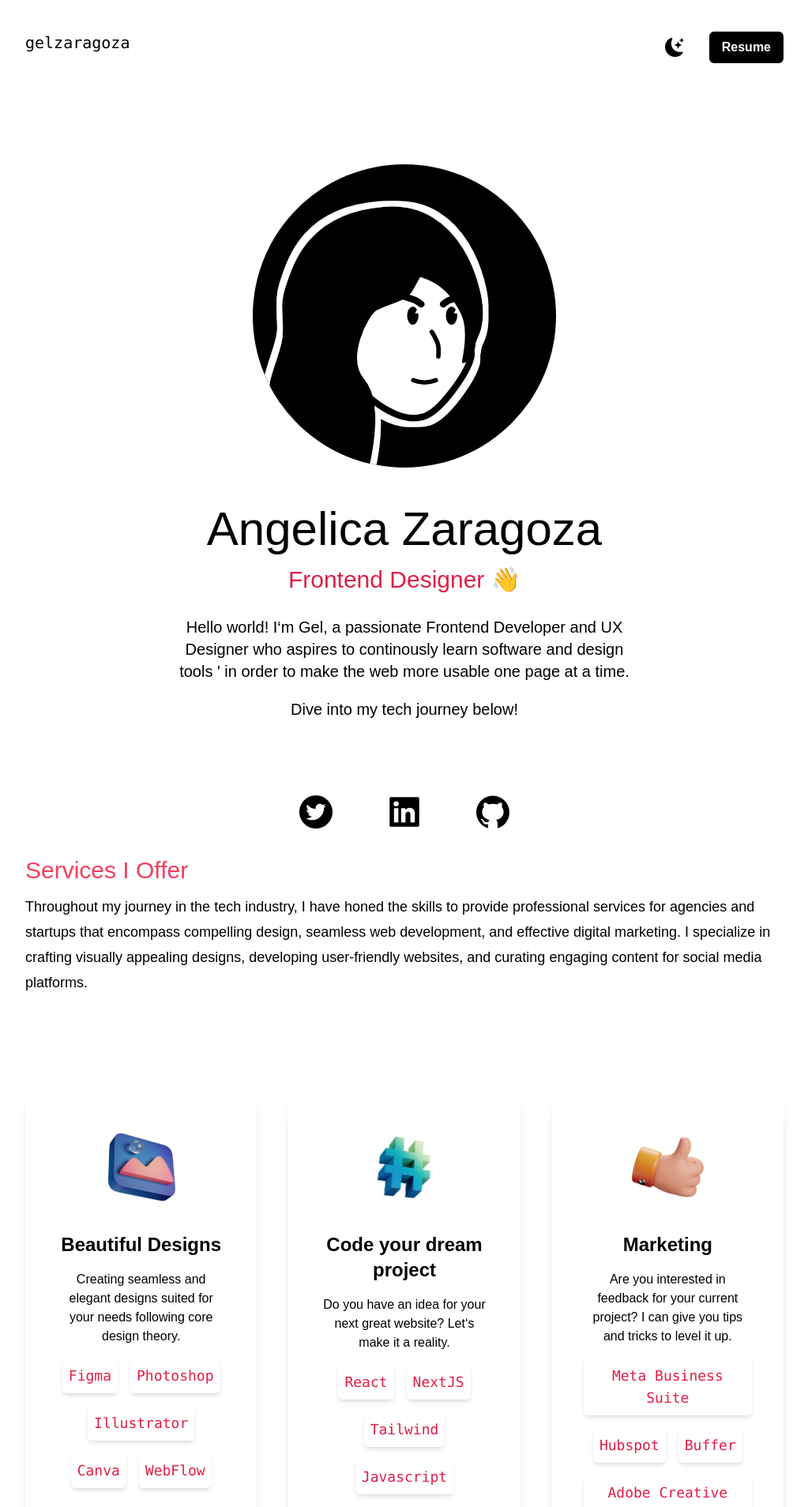
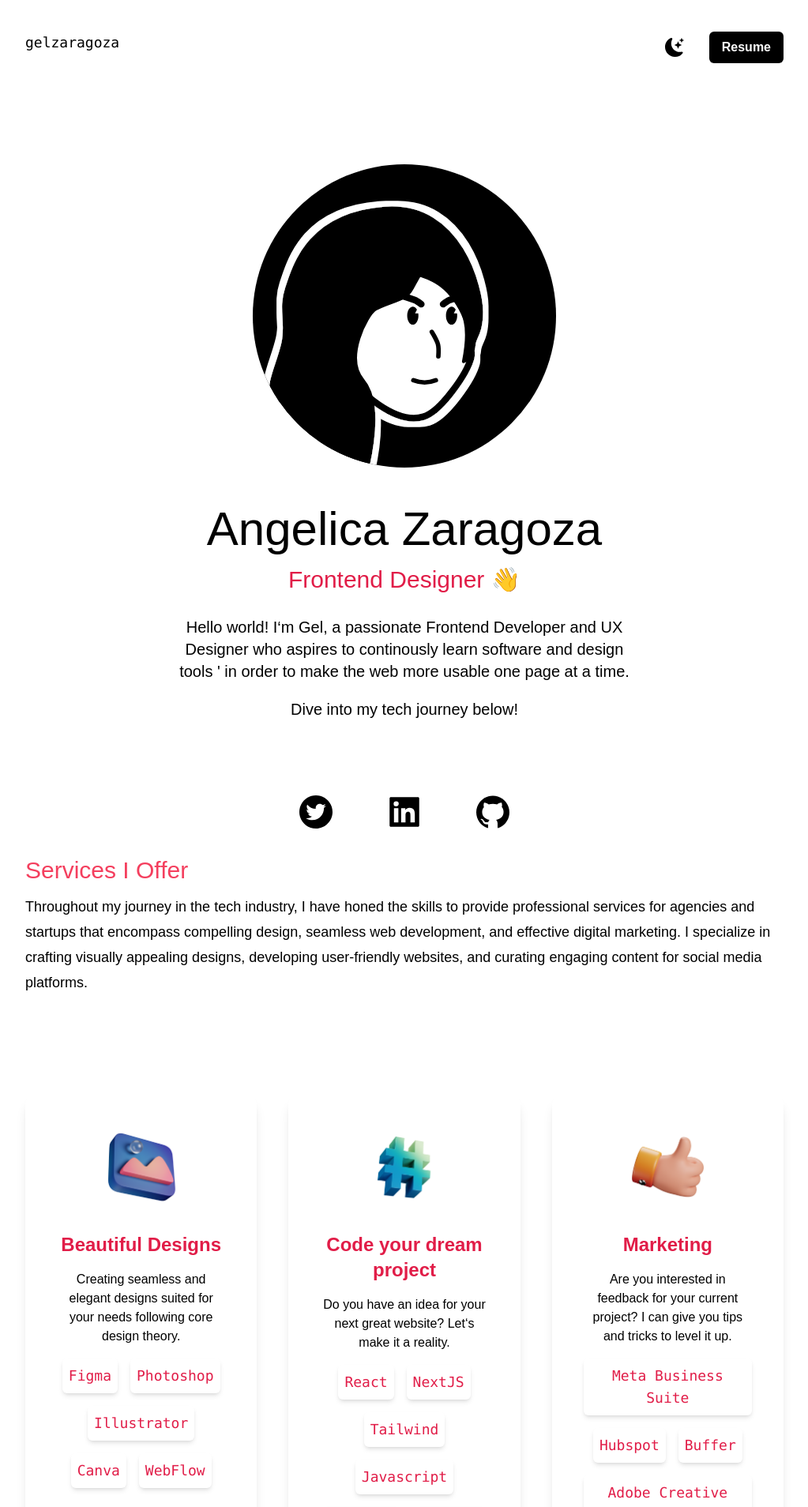
Before and after one commit to gelzaragoza/gel-portfolio, a Next.js app: page / in a window 1280 px wide. Shown: the top 1908 px of the page at 79% size, without its empty margins (128-1151 px from the left). Built offline with nearby package versions, Linux system fonts and the light colour scheme.

Commit message:
some updates

```diff
--- a/pages/index.js
+++ b/pages/index.js
@@ -31,7 +31,7 @@ export default function Home() {
       <main className=" bg-white px-10 dark:bg-black md:px-20 lg:px-40">
         <section className=" min-h-screen m">
           <nav className="py-10 mb-12 flex justify-between dark:text-white flex-wrap gap-5">
-            <h1 className=" text-xl font-mono" >gelzaragoza</h1>
+            <h1 className="  text-lg font-mono" >gelzaragoza</h1>
             <ul className=" flex justify-end items-center">
               <li>
                 <BsFillMoonStarsFill
@@ -103,7 +103,7 @@ export default function Home() {
                   alt="Design Image Description"
                 />
               </div>
-              <h3 className=" dark:text-rose-600 text-2xl font-semibold pt-8 pb-2  ">
+              <h3 className="text-rose-600 dark:text-rose-600 text-2xl font-semibold pt-8 pb-2  ">
                 Beautiful Designs
               </h3>
               <p className="py-2">
@@ -137,7 +137,7 @@ export default function Home() {
                   alt="Code Image Description"
                 />
               </div>
-              <h3 className=" dark:text-rose-600 text-2xl font-semibold pt-8 pb-2  ">
+              <h3 className=" text-rose-600 dark:text-rose-600 text-2xl font-semibold pt-8 pb-2  ">
                 Code your dream project
               </h3>
               <p className="py-2">
@@ -186,7 +186,7 @@ export default function Home() {
                   alt="Consulting Image Description"
                 />
               </div>
-              <h3 className=" dark:text-rose-600 text-2xl font-semibold pt-8 pb-2  ">
+              <h3 className="text-rose-600 dark:text-rose-600 text-2xl font-semibold pt-8 pb-2  ">
                 Marketing
               </h3>
               <p className="py-2">
```
